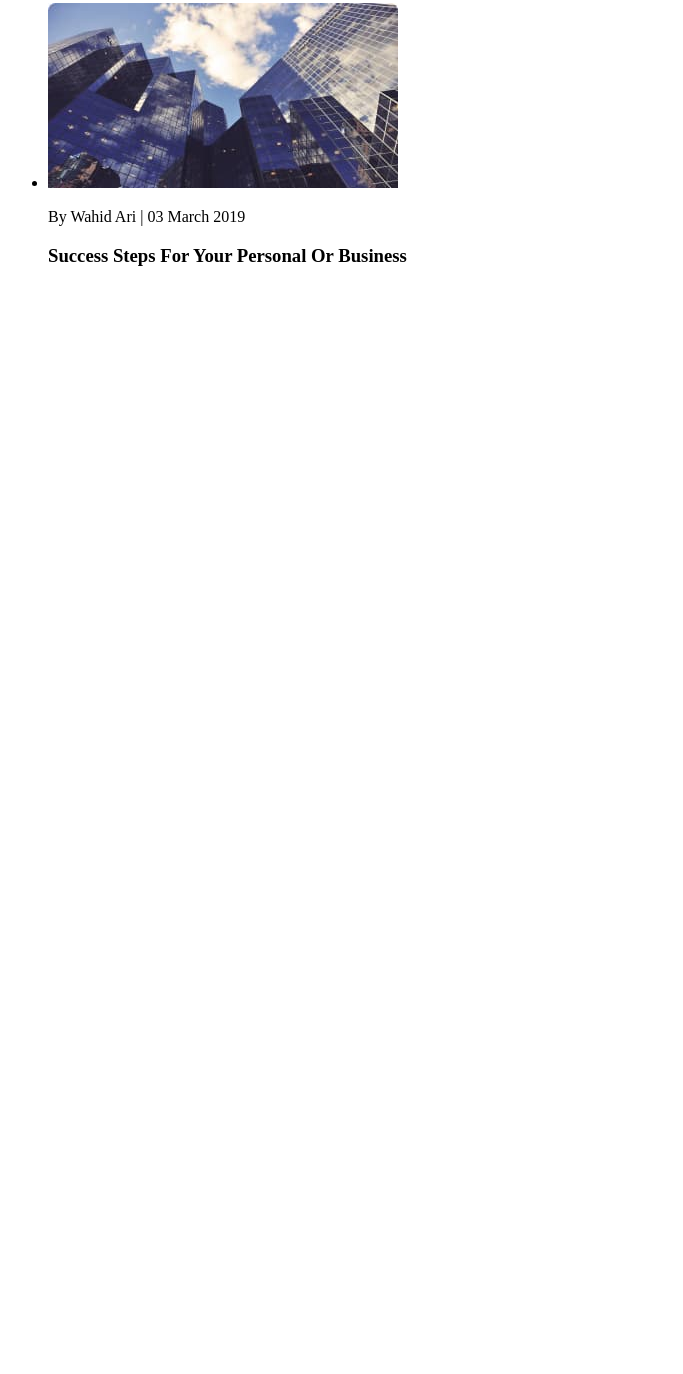
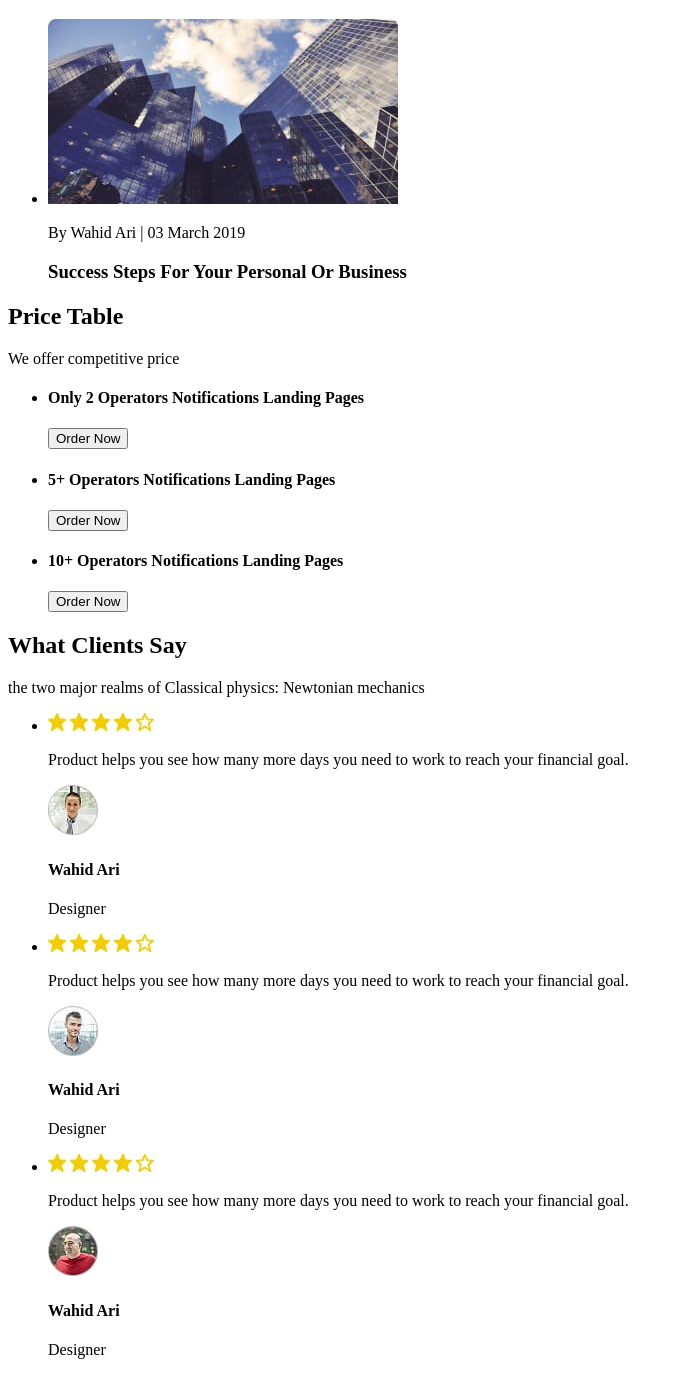
Before and after one commit to Sasha21021/Business-promotion, a plain HTML site: page index.html in a window 1280 px wide. Shown: the part 4407-5781 px from the top of the page, without its empty margins (0-683 px from the left). Before the commit the page ends 4693 px from the top, so only its background shows below. Drawn offline with Linux system fonts and the light colour scheme.

Commit message:
add styles

```diff
--- a/index.html
+++ b/index.html
@@ -37,6 +37,7 @@
         <img src="./images/hero-img.png" alt="people" />
       </section>
       <!-- end section 1 -->
+
       <!-- section 2 -->
       <section>
         <h2>Product was Built Specifically for You</h2>
@@ -61,6 +62,7 @@
         <button type="button">SIGN UP NOW</button>
       </section>
       <!-- end section 2 -->
+
       <!-- section 3 -->
       <section>
         <h2>Effortless Validation for Management</h2>
@@ -87,6 +89,7 @@
         <img src="./images/management-img.png" alt="management" />
       </section>
       <!-- end section 3 -->
+
       <!-- section 4 -->
       <section>
         <img src="./images/support-img.png" alt="support" />
@@ -111,6 +114,7 @@
         </ul>
       </section>
       <!-- end section 4 -->
+
       <!-- section 5 -->
       <section>
         <h2>Optimisation for Collaborative Collaborative</h2>
@@ -132,6 +136,7 @@
         <img src="./images/collaboration-img.png" alt="collaboration" />
       </section>
       <!-- end section 5 -->
+
       <!-- section 6 -->
       <section>
         <h2>Quick & Easy Process</h2>
@@ -145,21 +150,22 @@
             <p>I can take care of your pitch</p>
           </li>
           <li>
+            <img src="./images/avatar.jpg" alt="manager" />
             <p>I can take care of your pitch</p>
-            <img src="./images/avatar.jpg" alt="manager" />
           </li>
           <li>
             <img src="./images/avatar-red.jpg" alt="manager" />
             <p>I can help marketing strategy</p>
           </li>
           <li>
+            <img src="./images/avatar-black.jpg" alt="manager" />
             <p>I can prototype your app</p>
-            <img src="./images/avatar-black.jpg" alt="manager" />
           </li>
         </ul>
         <button type="button">Contact our expert</button>
       </section>
       <!-- end section 6 -->
+
       <!-- section 7 -->
       <section>
         <h2>Contents Strategies</h2>
@@ -186,9 +192,93 @@
         </ul>
       </section>
       <!-- end section 7 -->
-      <section></section>
-      <section></section>
-      <section></section>
+
+      <!-- section 8 -->
+      <section>
+        <h2>Price Table</h2>
+        <p>We offer competitive price</p>
+        <ul>
+          <li>
+            <h4>Only 2 Operators Notifications Landing Pages</h4>
+            <button type="button">Order Now</button>
+          </li>
+          <li>
+            <h4>5+ Operators Notifications Landing Pages</h4>
+            <button type="button">Order Now</button>
+          </li>
+          <li>
+            <h4>10+ Operators Notifications Landing Pages</h4>
+            <button type="button">Order Now</button>
+          </li>
+        </ul>
+      </section>
+      <!-- end section 8 -->
+
+      <!-- section 9 -->
+      <section>
+        <h2>What Clients Say</h2>
+        <p>the two major realms of Classical physics: Newtonian mechanics</p>
+        <ul>
+          <li>
+            <img src="./images/stars.jpg" alt="stars" />
+            <p>
+              Product helps you see how many more days you need to work to reach
+              your financial goal.
+            </p>
+            <img src="./images/stars girl.jpg" alt="Designer" />
+            <h4>Wahid Ari</h4>
+            <p>Designer</p>
+          </li>
+          <li>
+            <img src="./images/stars.jpg" alt="stars" />
+            <p>
+              Product helps you see how many more days you need to work to reach
+              your financial goal.
+            </p>
+            <img src="./images/stars designer.jpg" alt="designer" />
+            <h4>Wahid Ari</h4>
+            <p>Designer</p>
+          </li>
+          <li>
+            <img src="./images/stars.jpg" alt="stars" />
+            <p>
+              Product helps you see how many more days you need to work to reach
+              your financial goal.
+            </p>
+            <img src="./images/stars red.jpg" alt="designer" />
+            <h4>Wahid Ari</h4>
+            <p>Designer</p>
+          </li>
+        </ul>
+      </section>
+      <!-- end section 9 -->
+
+      <!-- section 10 -->
+      <section>
+        <h2>Join 100 Compannies who boost their business with Product</h2>
+        <button type="button">Get This</button>
+        <img src="./images/join.png" alt="join" />
+      </section>
+      <!-- end section 10 -->
+
+      <footer>
+        <a href="./index.html"
+          ><img src="./images/logo.png" alt="logo" />Product</a
+        >
+        <h3>Resource</h3>
+        <ul>
+          <li>About Us</li>
+          <li>Blog</li>
+          <li>Contact</li>
+          <li>FAQ</li>
+        </ul>
+        <h3>Legal Stuff</h3>
+        <ul>
+          <li>Disclaimer</li>
+          <li>Financing</li>
+          <li>Privacy Policy</li>
+        </ul>
+      </footer>
     </main>
   </body>
 </html>
```
Also changed, not shown: images/join.png (added), images/stars designer.jpg (added), images/stars girl.jpg (added), images/stars red.jpg (added), images/stars.jpg (added).
